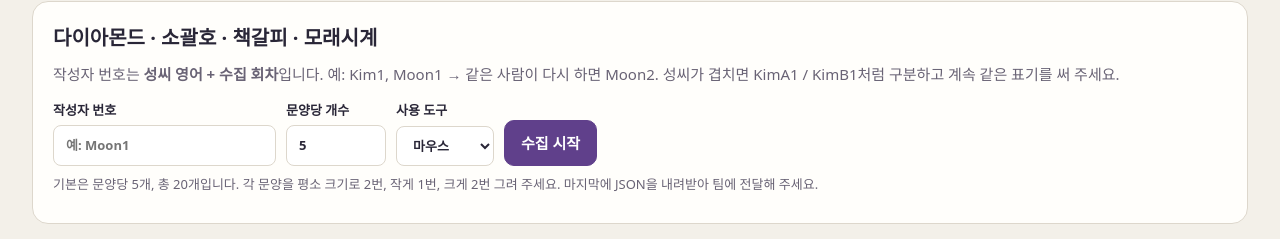
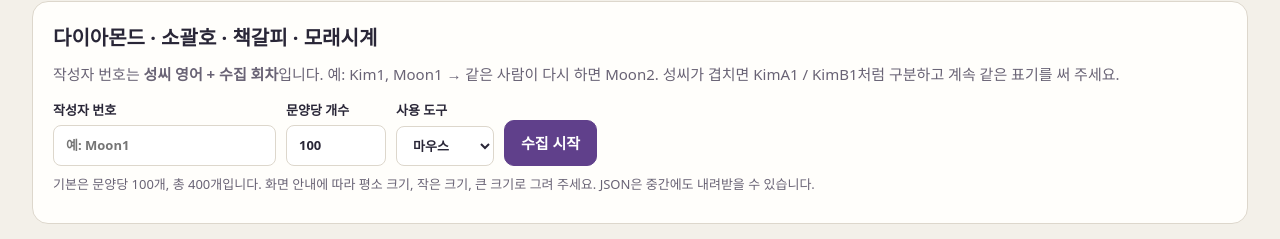
Before and after one commit to snoopuppy582/marginalia-drawing-collector, a plain HTML site: page next-skills/index.html in a window 1280 px wide. Shown: the part 95-334 px from the top of the page. Drawn offline with Linux system fonts and the light colour scheme.

Commit message:
chore: 네 문양의 기본 수집 목표를 문양당 100개로 변경

```diff
--- a/next-skills/index.html
+++ b/next-skills/index.html
@@ -166,17 +166,19 @@ if (TIME_STOP) {
 }
 
 if (NEXT_SKILLS) {
+  const defaultPerGlyph = 100;
+  const defaultTotal = defaultPerGlyph * GLYPHS.length;
   document.body.classList.add('next-skills');
   document.title = '마지날리아 · 새 스킬 네 문양 수집';
   $('pageTitle').textContent = '새 스킬 네 문양 그리기';
   $('setupTitle').textContent = '다이아몬드 · 소괄호 · 책갈피 · 모래시계';
-  $('target').value = '5';
-  $('setupNote').textContent = '기본은 문양당 5개, 총 20개입니다. 각 문양을 평소 크기로 2번, 작게 1번, 크게 2번 그려 주세요. 마지막에 JSON을 내려받아 팀에 전달해 주세요.';
+  $('target').value = defaultPerGlyph;
+  $('setupNote').textContent = `기본은 문양당 ${defaultPerGlyph}개, 총 ${defaultTotal}개입니다. 화면 안내에 따라 평소 크기, 작은 크기, 큰 크기로 그려 주세요. JSON은 중간에도 내려받을 수 있습니다.`;
   $('glyphOrderHelp').textContent = '다이아몬드 → 소괄호 → 책갈피 → 모래시계 순서로 그립니다. 오른쪽 목록에서 문양을 직접 고를 수도 있습니다.';
   $('strokeHelp').textContent = '그림 옆의 예시를 보고 평소 손놀림대로 그려 주세요. 획 수, 시작점과 그리는 방향은 자유입니다. 한 문양을 완성하면 기록하세요.';
   $('footer').textContent = '새 스킬 네 문양 수집 · 원본 좌표 자동 보관 · JSON 다운로드';
-  $('totalCount').textContent = '0 / 20';
-  $('progress').max = 20;
+  $('totalCount').textContent = `0 / ${defaultTotal}`;
+  $('progress').max = defaultTotal;
 }
 
 document.querySelectorAll('[data-time-glyph]').forEach(button => button.addEventListener('click', async () => {
```
Also changed, not shown: 1 other file.
